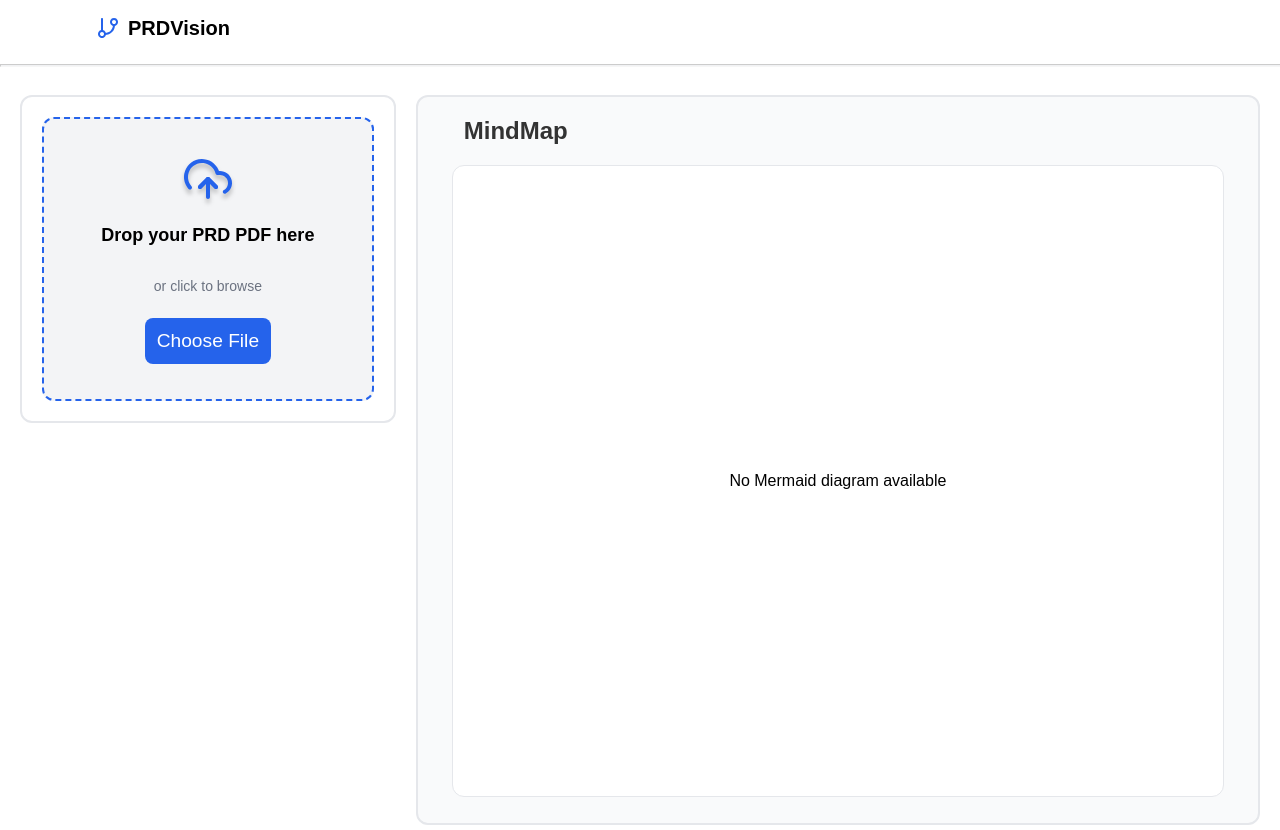
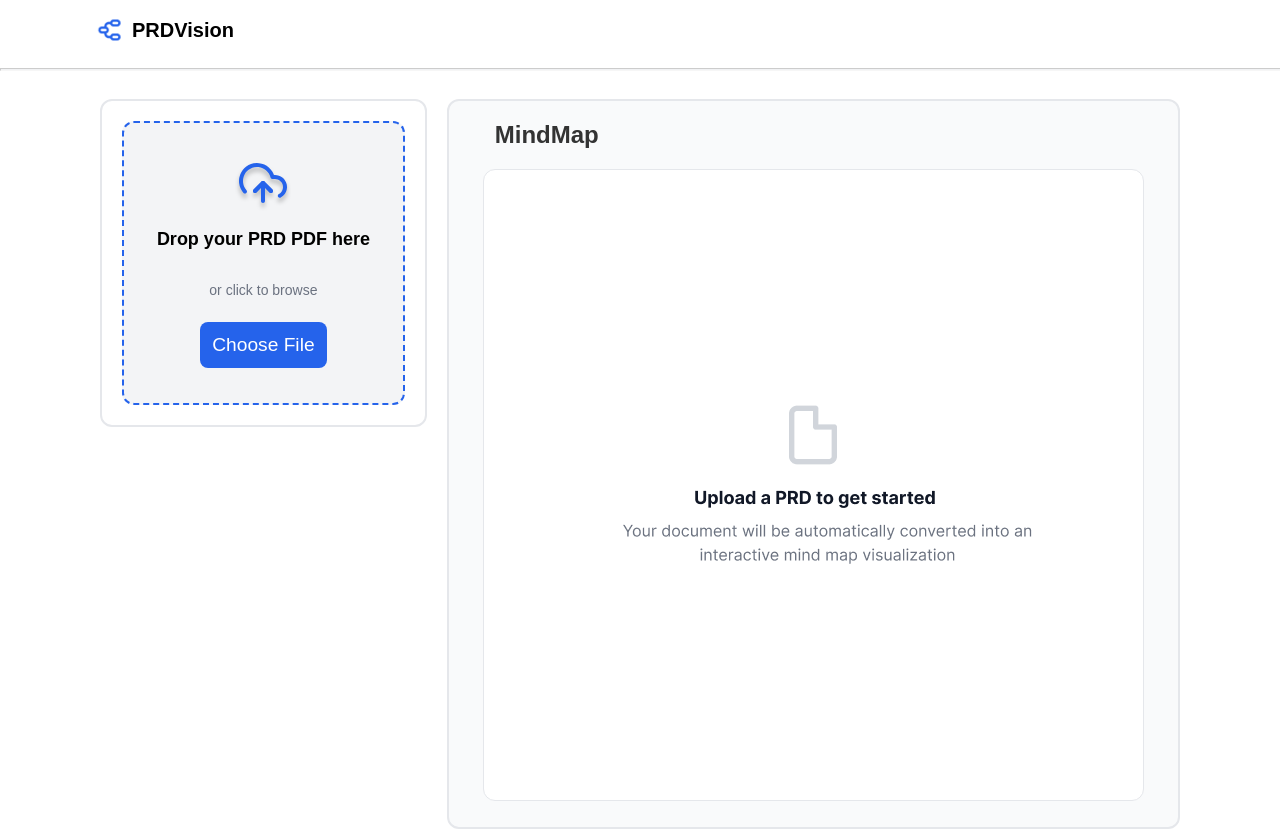
Before and after one commit to surazjaiswal/PRDVision, a React (Create React App) app in the folder document-analyzer-fe/: page / in a window 1280 px wide. Shown: the top 830 px of the page. Built offline with nearby package versions, Linux system fonts and the light colour scheme.

Commit message:
Design ui fixes.

```diff
--- a/document-analyzer-fe/src/App.js
+++ b/document-analyzer-fe/src/App.js
@@ -12,7 +12,7 @@ function App() {
             <main>
                 <FileUpload />
             </main>
-            <Footer />
+            {/* <Footer /> */}
         </div>
     );
 }
--- a/document-analyzer-fe/src/components/fileupload/FileUpload.css
+++ b/document-analyzer-fe/src/components/fileupload/FileUpload.css
@@ -1,6 +1,8 @@
 .container {
     display: flex;
     justify-content: space-between;
+    margin-left: 80px;
+    margin-right: 80px;
   }
 
 .file-upload {
--- a/document-analyzer-fe/src/components/fileupload/FileUpload.js
+++ b/document-analyzer-fe/src/components/fileupload/FileUpload.js
@@ -1,5 +1,6 @@
 import React, { useState } from 'react';
 import UploadIcon from '../../assets/ic_upload_icon.svg';
+import MermaidBgIcon from '../../assets/ic_mermaid_container_bg.png';
 import './FileUpload.css';
 import axios from 'axios';
 import * as pdfjsLib from 'pdfjs-dist';
@@ -96,7 +97,7 @@ function FileUpload() {
       <div className="mermaid-chart">
         <h2 className="mind-map-heading">MindMap</h2>
         <div className="mind-map-container">
-          {mermaidChart ? <MermaidRenderer chartDefinition={mermaidChart} /> : <p>No Mermaid diagram available</p>}
+          {mermaidChart ? <MermaidRenderer chartDefinition={mermaidChart} /> : <img src={MermaidBgIcon} alt="MermaidBgIcon"/>}
         </div>
       </div>
     </div>
@@ -104,141 +105,3 @@ function FileUpload() {
 }
 
 export default FileUpload;
-
-// import React, { useState } from 'react';
-// import axios from 'axios';
-// import * as pdfjsLib from 'pdfjs-dist';
-// import mammoth from 'mammoth';
-// import Flowchart from './FlowChart'; // Existing component
-// import MindMap from './MindMap'; // Existing component
-// import MermaidRenderer from './MermaidRenderer'; // New component for Mermaid.js rendering
-
-// // Set the pdf.js worker source
-// pdfjsLib.GlobalWorkerOptions.workerSrc = `https://cdnjs.cloudflare.com/ajax/libs/pdf.js/2.10.377/pdf.worker.min.js`;
-
-// const FileUpload = () => {
-//   const [file, setFile] = useState(null);
-//   const [extractedText, setExtractedText] = useState('');
-//   const [flowchartData, setFlowchartData] = useState(null);
-//   const [mindMapData, setMindMapData] = useState(null);
-//   const [mermaidChart, setMermaidChart] = useState(''); // New state for Mermaid.js
-//   const [loading, setLoading] = useState(false);
-
-//   Handle file selection
-//   const handleFileChange = (e) => {
-//     setFile(e.target.files[0]);
-//   };
-
-//   // Extract text from PDF using pdf.js
-//   const extractTextFromPDF = async (pdfData) => {
-//     console.log("Extracting text from PDF...");
-//     const pdf = await pdfjsLib.getDocument({ data: pdfData }).promise;
-//     let text = '';
-//     for (let pageNum = 1; pageNum <= pdf.numPages; pageNum++) {
-//       const page = await pdf.getPage(pageNum);
-//       const textContent = await page.getTextContent();
-//       text += textContent.items.map(item => item.str).join(' ');
-//     }
-//     console.log("Extracted PDF Text:", text);
-//     return text;
-//   };
-
-//   // Extract text from DOCX using mammoth.js
-//   const extractTextFromDOCX = async (docxData) => {
-//     console.log("Extracting text from DOCX...");
-//     const result = await mammoth.extractRawText({ arrayBuffer: docxData });
-//     console.log("Extracted DOCX Text:", result.value);
-//     return result.value;
-//   };
-
-//   // Handle file upload and extract text at the frontend
-//   const handleUpload = async () => {
-//     if (!file) {
-//       alert('Please select a file first.');
-//       return;
-//     }
-
-//     setLoading(true);
-//     const reader = new FileReader();
-
-//     reader.onload = async (e) => {
-//       const fileData = e.target.result;
-//       let text = '';
-
-//       try {
-//         if (file.name.endsWith('.pdf')) {
-//           text = await extractTextFromPDF(fileData);
-//         } else if (file.name.endsWith('.docx')) {
-//           text = await extractTextFromDOCX(fileData);
-//         } else if (file.name.endsWith('.txt')) {
-//           text = e.target.result;
-//         } else {
-//           alert('Unsupported file type');
-//           return;
-//         }
-
-//         setExtractedText(text);
-//         analyzeText(text); // Send extracted text to backend for analysis
-//       } catch (error) {
-//         console.error('Error extracting text:', error);
-//         alert('Error extracting text');
-//       }
-//     };
-
-//     if (file.name.endsWith('.txt')) {
-//       reader.readAsText(file);
-//     } else {
-//       reader.readAsArrayBuffer(file);
-//     }
-//   };
-
-//   // Send extracted text to backend for flowchart, mind map, and Mermaid.js
-  // const analyzeText = async (text) => {
-  //   console.log("Sending extracted text to backend...", text);
-
-  //   try {
-  //     const response = await axios.post(
-  //       'http://localhost:8000/analyze',
-  //       { text },
-  //       {
-  //         headers: {
-  //           'Content-Type': 'application/json',
-  //           'Accept': 'application/json, text/plain, */*'
-  //         },
-  //       }
-  //     );
-
-  //     console.log("Response from backend:", response.data);
-  //     setFlowchartData(response.data.flowchart);
-  //     setMindMapData(response.data.mindMapData);
-  //     setMermaidChart(response.data.mermaid); // Set the Mermaid.js response
-  //   } catch (error) {
-  //     console.error("Error analyzing text:", error);
-  //   } finally {
-  //     setLoading(false);
-  //   }
-  // };
-
-//   return (
-//     <div>
-//       <h2>Upload Document for Analysis</h2>
-//       <input type="file" onChange={handleFileChange} />
-//       <button onClick={handleUpload}>Extract & Analyze</button>
-
-//       {loading && <p>Loading...</p>}
-
-//       {extractedText && (
-//         <div>
-//           <h3>Extracted Text</h3>
-//           <textarea value={extractedText} readOnly rows={10} cols={50}></textarea>
-//         </div>
-//       )}
-
-//       {flowchartData ? <Flowchart flowchartData={flowchartData} /> : <p>No flowchart data available</p>}
-//       {mindMapData ? <MindMap mindMapData={mindMapData} /> : <p>No mind map data available</p>}
-      // {mermaidChart ? <MermaidRenderer chartDefinition={mermaidChart} /> : <p>No Mermaid diagram available</p>}
-//     </div>
-//   );
-// };
-
-// export default FileUpload;
--- a/document-analyzer-fe/src/components/header/Header.css
+++ b/document-analyzer-fe/src/components/header/Header.css
@@ -12,14 +12,15 @@
   }
 
   .logo-icon {
-    width: 24px;
-    height: 24px;
+    width: 28px;
+    height: 28px;
     margin-right: 8px;
   }
 
   .logo-text {
     font-size: 20px;
     font-weight: bold;
+    align-self: center;
 }
 
 .divider {
--- a/document-analyzer-fe/src/components/header/Header.js
+++ b/document-analyzer-fe/src/components/header/Header.js
@@ -1,5 +1,5 @@
 import React from 'react';
-import Logo from '../../assets/ic_logo.svg';
+import Logo from '../../assets/ic_logo.png';
 import './Header.css';
 
 const Header = () => {
```
Also changed, not shown: document-analyzer-fe/src/assets/ic_logo.png (added), document-analyzer-fe/src/assets/ic_mermaid_container_bg.png (added).
